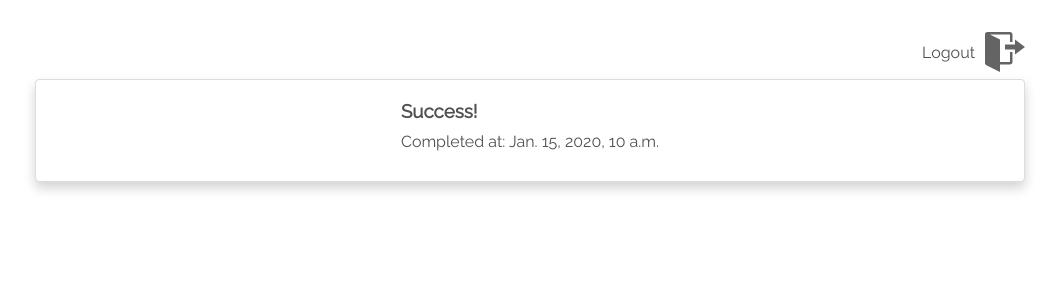
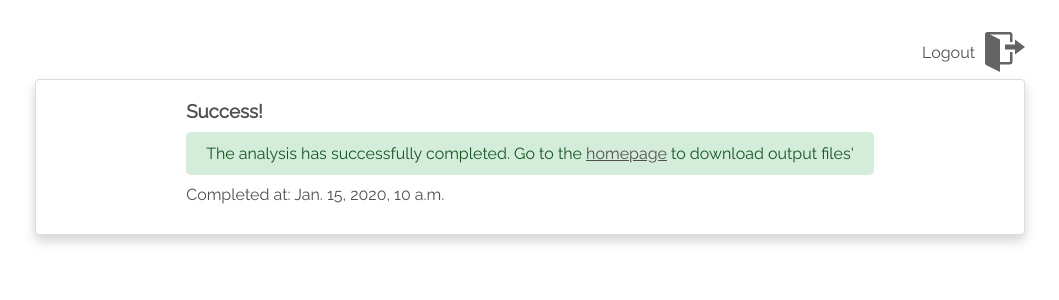
Before and after one commit to qbrc-cnap/cnap, a Django app: template analysis/templates/analysis/complete_success.html in a window 1280 px wide. Shown: the top 300 px of the page, without its empty margins (110-1169 px from the left). Run offline with Django 3.2, Linux system fonts and the light colour scheme; the template is opened without the code that fills it: most values are stand-ins (such as "Sample title", 1, 10 or a date in 2020); some libraries are stand-ins or nearby versions.

Commit message:
Improving the workflow completion view

```diff
--- a/analysis/templates/analysis/complete_success.html
+++ b/analysis/templates/analysis/complete_success.html
@@ -21,6 +21,9 @@ Success!
 </h3>
 </div>
 <div>
+<p class="alert alert-success">
+The analysis has successfully completed.  Go to the <a href="/">homepage</a> to download output files'
+</p>
 <p>Completed at: {{finish_time}}</p>
 </div>
 </div>
--- a/analysis/views.py
+++ b/analysis/views.py
@@ -221,7 +221,10 @@ class AnalysisView(View):
                     if analysis_project.success:
                         # return a success page
                         context = {}
-                        context['finish_time'] = analysis_project.finish_time
+                        if analysis_project.finish_time is not None:
+                            context['finish_time'] = analysis_project.finish_time
+                        else:
+                            context['finish_time'] = '-'
                         return render(request, 'analysis/complete_success.html', context)
                     elif analysis_project.error:
                         # return a page indicating error
```
